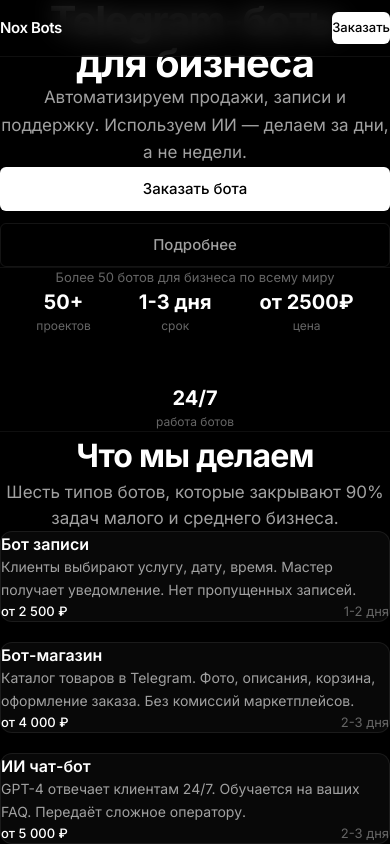
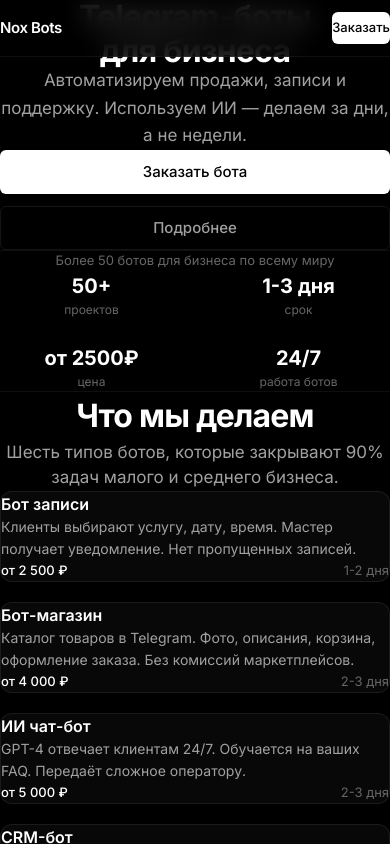
Before and after one commit to visionnum-nox/nox-bots, a Next.js app: page / in a window 390 px wide. Shown: the top 844 px of the page. Built offline with nearby package versions, Linux system fonts and the light colour scheme.

Commit message:
Fix mobile: hero padding + stats grid

```diff
--- a/src/app/page.tsx
+++ b/src/app/page.tsx
@@ -36,8 +36,8 @@ export default function Page() {
       </nav>
 
       {/* HERO — Resend style: centered, huge text, minimal */}
-      <section className="pt-40 sm:pt-52 pb-24 sm:pb-36 px-6 text-center">
-        <h1 className="text-[40px] sm:text-[64px] md:text-[72px] font-bold leading-[1.05] tracking-tight mb-6">
+      <section className="pt-44 sm:pt-52 pb-24 sm:pb-36 px-6 text-center">
+        <h1 className="text-[32px] sm:text-[64px] md:text-[72px] font-bold leading-[1.05] tracking-tight mb-6">
           Telegram-боты<br />для бизнеса
         </h1>
         <p className="text-[17px] sm:text-[19px] text-secondary max-w-[520px] mx-auto mb-10 leading-relaxed">
@@ -56,7 +56,7 @@ export default function Page() {
       {/* TRUST BAR */}
       <section className="border-t border-b py-10 px-6" style={{borderColor:'rgba(255,255,255,0.06)'}}>
         <p className="text-center text-[13px] text-tertiary mb-6">Более 50 ботов для бизнеса по всему миру</p>
-        <div className="flex justify-center gap-12 sm:gap-16 flex-wrap">
+        <div className="grid grid-cols-2 sm:grid-cols-4 gap-6 max-w-[500px] mx-auto">
           {[['50+','проектов'],['1-3 дня','срок'],['от 2500₽','цена'],['24/7','работа ботов']].map(([a,b])=>(
             <div key={b} className="text-center">
               <div className="text-[20px] sm:text-[24px] font-bold">{a}</div>
```
